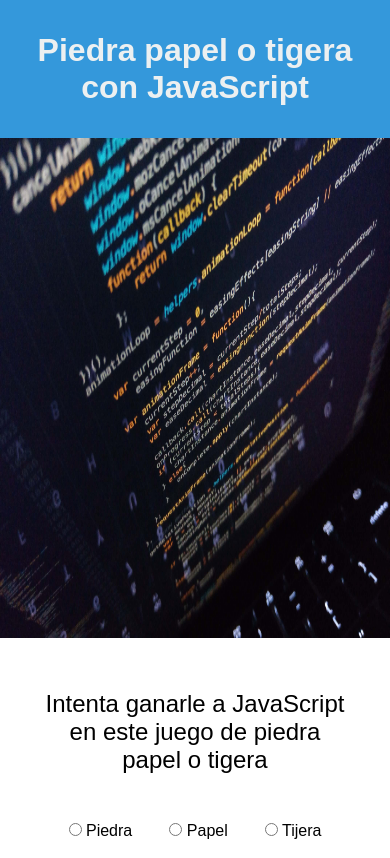
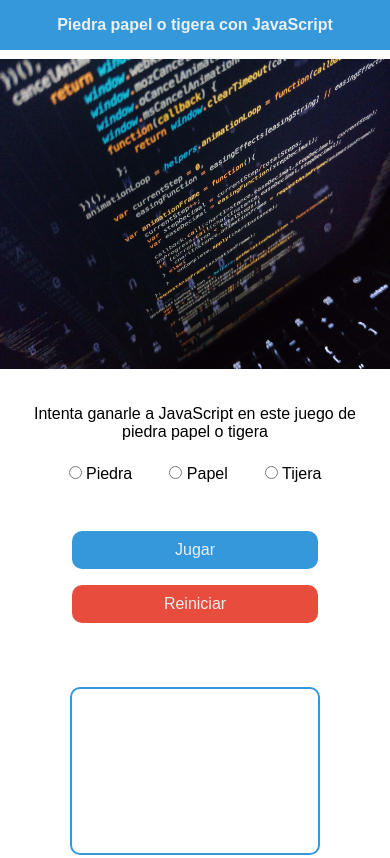
Before and after one commit to bl00p1ng/Piedra_papel_tijera, a plain HTML site: page index.html in a window 390 px wide. Shown: the top 858 px of the page. Drawn offline with Linux system fonts and the light colour scheme; a web font is replaced by a local one.

Commit message:
responsive y boton de reinicio

```diff
--- a/css/master.css
+++ b/css/master.css
@@ -24,6 +24,7 @@
 
 /* banner */
 .banner {
+
   width: 100%;
   height: 500px;
 }
@@ -37,6 +38,7 @@
 .content p {
   font-size: 1.5em;
   text-align: center;
+  margin-bottom: 1.5em;
 }
 
 /* game_options */
@@ -54,7 +56,8 @@
   margin: 2em auto;
 }
 
-button {
+#startGame {
+  margin-top: 1em;
   background-color: #3498db;
   color: #ecf0f1;
   font-size: 20px;
@@ -64,9 +67,25 @@
   width: 100%;
 }
 
-button:hover {
+#startGame:hover {
   background-color: #2980b9;
   cursor: pointer;
+}
+
+#restart {
+  margin-top: 1em;
+  margin-bottom: 2em;
+  background-color: #e74c3c;
+  color: #ecf0f1;
+  font-size: 20px;
+  border: 0;
+  border-radius: 10px;
+  padding: 15px;
+  width: 100%;
+}
+
+#restart:hover {
+  background-color: #c0392b;
 }
 
 /* game_output */
@@ -82,7 +101,7 @@
 /* footer */
 footer {
   background-color: #3498db;
-  margin-top: 3em;
+  margin-top: 3.5em;
   padding: 2em;
   display: flex;
   justify-content: space-around;
@@ -113,3 +132,92 @@
 .col2 a {
   color: #FFF;
 }
+
+/* responsive */
+@media screen and (max-width: 622px) {
+  /* header */
+  header {
+    position: fixed;
+    width: 100%;
+  }
+
+  header h1 {
+    font-size: 20px;
+  }
+
+  /* banner */
+  .banner {
+    margin-top: 73px;
+    height: 440px;
+  }
+
+  /* button */
+  .button {
+    width: 70%;
+  }
+
+  /* game_output */
+  .gameArea {
+    width: 70%;
+  }
+}
+
+@media screen and (max-width: 560px) {
+  /* banner */
+  .banner {
+    height: 410px;
+  }
+}
+
+@media screen and (max-width: 495px) {
+  /* banner */
+  .banner {
+    height: 310px;
+  }
+}
+
+@media screen and (max-width: 404px) {
+  /* header */
+  header h1 {
+    font-size: 16px;
+  }
+
+  /* banner */
+  .banner {
+    margin-top: 59px;
+  }
+
+  /* content */
+  .content p {
+    font-size: 1em;
+  }
+
+  /* game_options */
+  .options {
+    font-size: 1em;
+  }
+
+  #startGame, #restart {
+    font-size: 1em;
+    padding: 10px;
+  }
+
+  /* footer */
+  .col1 {
+    width: 100%;
+    text-align: center;
+    margin-bottom: 1em;
+  }
+}
+
+@media screen and (max-width: 323px) {
+  /* header */
+  header h1 {
+    font-size: 15px;
+  }
+
+  /* banner */
+  .banner {
+    margin-top: 55px;
+  }
+}
--- a/index.html
+++ b/index.html
@@ -19,7 +19,7 @@
     <img class="banner" src="img/code_js.jpg" alt="code">
     <!-- CONTENT -->
     <div class="content">
-      <p class="content">Intenta ganarle a JavaScript en este juego de piedra papel o tigera</p>
+      <p>Intenta ganarle a JavaScript en este juego de piedra papel o tigera</p>
       <!-- GAME_OPTIONS -->
       <form>
         <div class="options">
@@ -36,7 +36,8 @@
       </form>
       <!-- BUTTON -->
       <div class="button">
-        <button type="button" name="button" onclick="game()">Jugar</button>
+        <button  id="startGame" type="button" onclick="game()">Jugar</button>
+        <button  id="restart" type="button" onclick="restart()">Reiniciar</button>
       </div>
       <!-- GAME_OUTPUT -->
       <div class="gameArea">
--- a/script.js
+++ b/script.js
@@ -51,3 +51,9 @@
         result.innerHTML = '<p>Empate</p>';
     }
   }
+
+function restart() {
+  optionUser.innerHTML ="";
+  optionJs.innerHTML ="";
+  result.innerHTML ="";
+}
```
